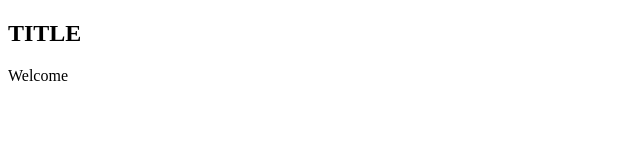
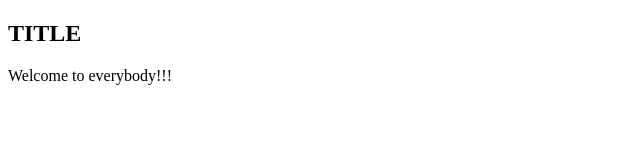
Before and after one commit to shipyuva/pagina-web, a plain HTML site: page index.html in a window 1280 px wide. Shown: the whole page, without its empty margins (0-640 px from the left). Drawn offline with Linux system fonts and the light colour scheme.

Commit message:
Agregacion de texto

```diff
--- a/index.html
+++ b/index.html
@@ -6,6 +6,6 @@
 </head>
 <body>
 <h2> TITLE</h2>
-Welcome
+Welcome to everybody!!!
 </body>
 </html>
```
